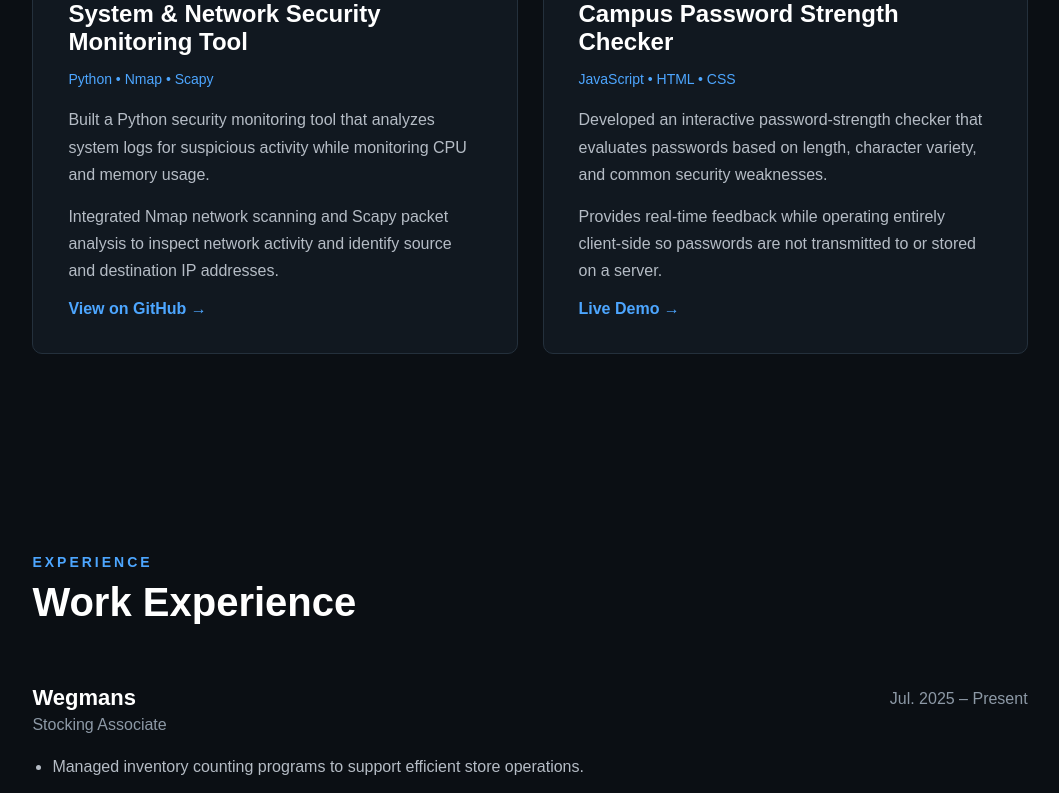
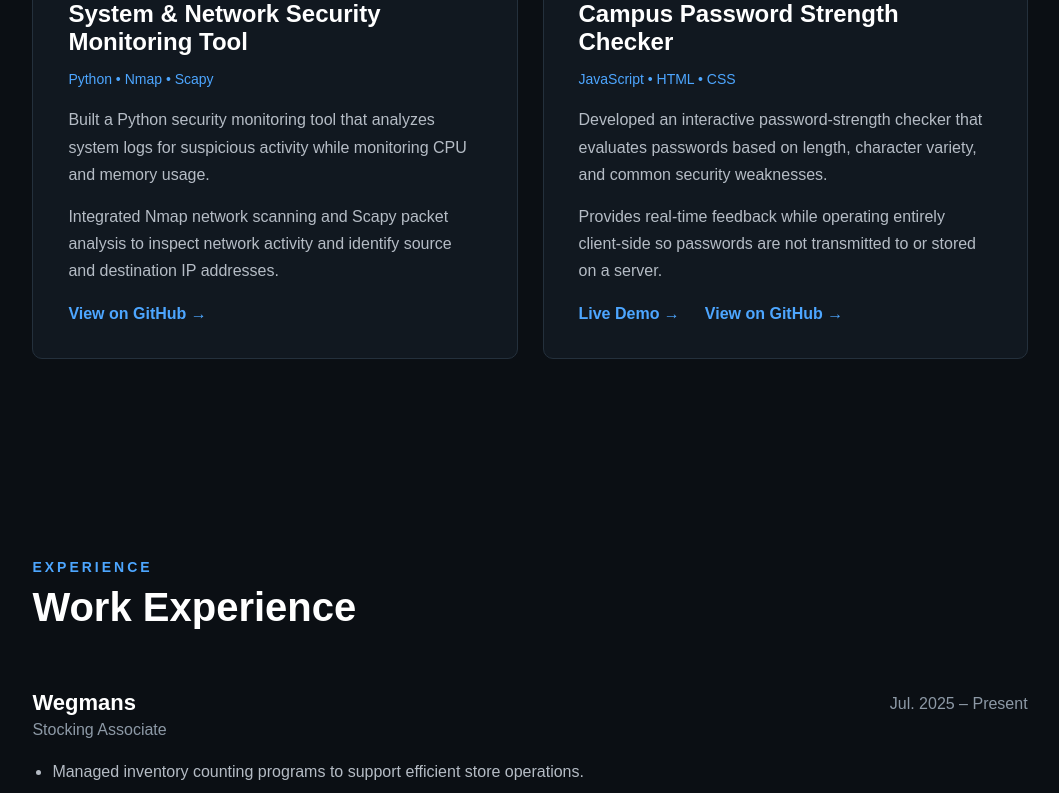
Before and after one commit to ekim23205/Cybersecurity-portfolio, a React (Vite) app: page / in a window 1280 px wide. Shown: the part 2243-3036 px from the top of the page, without its empty margins (110-1169 px from the left). Built offline with nearby package versions, Linux system fonts and the light colour scheme.

Commit message:
Add Github links to portfolio projects

```diff
--- a/src/App.jsx
+++ b/src/App.jsx
@@ -10,8 +10,12 @@ const projects = [
     "Built a Python security monitoring tool that analyzes system logs for suspicious activity while monitoring CPU and memory usage.",
   details:
     "Integrated Nmap network scanning and Scapy packet analysis to inspect network activity and identify source and destination IP addresses.",
-  link: "https://github.com/ekim23205/system-network-security-monitor",
-  linkText: "View on GitHub →",
+  links: [
+    {
+      text: "View on GitHub →",
+      url: "https://github.com/ekim23205/system-network-security-monitor",
+    },
+  ],
 },
 
   {
@@ -23,8 +27,16 @@ const projects = [
     "Developed an interactive password-strength checker that evaluates passwords based on length, character variety, and common security weaknesses.",
   details:
     "Provides real-time feedback while operating entirely client-side so passwords are not transmitted to or stored on a server.",
-    link: "https://ekim23205.github.io/campus-password-strength-checker/",
-    linkText: "Live Demo →",
+  links: [
+    {
+      text: "Live Demo →",
+      url: "https://ekim23205.github.io/campus-password-strength-checker/",
+    },
+    {
+      text: "View on GitHub →",
+      url: "https://github.com/ekim23205/campus-password-strength-checker",
+    },
+  ],
 },
 ];
 
@@ -241,19 +253,18 @@ function App() {
 
         <p>{project.details}</p>
 
-        {project.link !== "#" ? (
+        <div className="project-links">
+          {project.links.map((link) => (
             <a
-            href={project.link}
+              key={link.url}
+              href={link.url}
               target="_blank"
               rel="noreferrer"
             >
-            {project.linkText}
+              {link.text}
             </a>
-        ) : (
-          <span className="coming-soon">
-            {project.linkText}
-          </span>
-        )}
+          ))}
+        </div>
 
       </div>
     ))}
```
Lines whose indentation alone changed are shown as unchanged.
